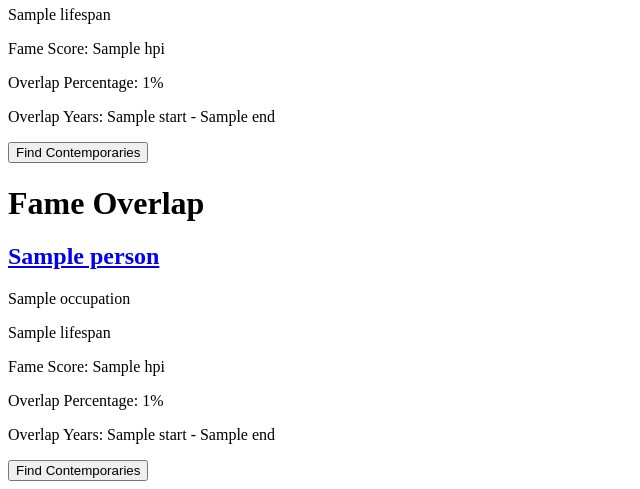
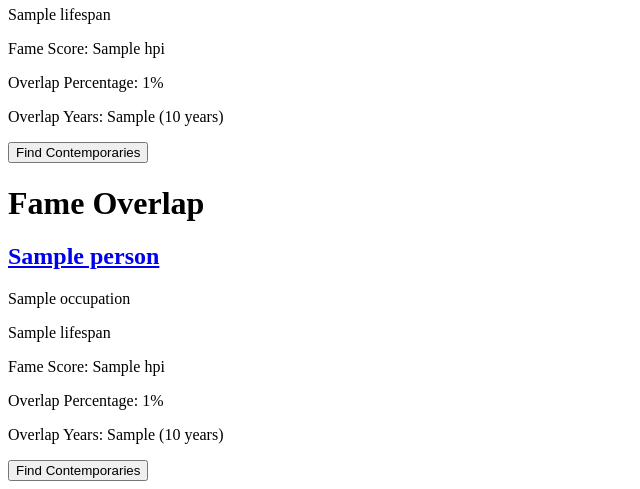
Before and after one commit to Jonathan-Heaney/moc-railway, a Django app: template contemporaries/templates/contemporaries/index.html in a window 1280 px wide. Shown: the part 455-944 px from the top of the page, without its empty margins (0-640 px from the left). Run offline with Django 5.2, Linux system fonts and the light colour scheme; tables that the repository leaves empty hold one stand-in row (values such as "Sample post"); the template is opened without the code that fills it: values that come from a table or form of the project are taken from there, most other values are stand-ins (such as "Sample title", 1, 10 or a date in 2020).

Commit message:
Fix overlap strings on overlap lists

```diff
--- a/contemporaries/templates/contemporaries/includes/overlap-detail.html
+++ b/contemporaries/templates/contemporaries/includes/overlap-detail.html
@@ -1,5 +1,5 @@
 <p>Overlap Percentage: {{ person.percentage }}% </p>
-<p>Overlap Years: {{ person.start }} - {{ person.end }} </p>
+<p>Overlap Years: {{ person.overlap_string }} ({{person.years}} years) </p>
 <form action="{% url 'find-contemporaries' %}" method="post">
     {% csrf_token %}
     <input type="hidden" name="person_id" value="{{ person.id }}">
--- a/contemporaries/views.py
+++ b/contemporaries/views.py
@@ -174,8 +174,7 @@ def top_overlap(request, person_id):
     response_data = [prepare_person_data(person, {
         'overlap_score': score,
         'percentage': overlap_result.percentage,
-        'start': overlap_result.start,
-        'end': overlap_result.end,
+        'overlap_string': format_lifespan(overlap_result.start, overlap_result.end),
         'years': overlap_result.years,
     }) for person, score, overlap_result in top_overlaps]
 
@@ -191,8 +190,7 @@ def fame_overlap(request, person_id):
     response_data = [prepare_person_data(person, {
         'fame_overlap_score': score,
         'percentage': overlap_result.percentage,
-        'start': overlap_result.start,
-        'end': overlap_result.end,
+        'overlap_string': format_lifespan(overlap_result.start, overlap_result.end),
         'years': overlap_result.years,
     }) for person, score, overlap_result in top_fame_overlaps]
 
```
